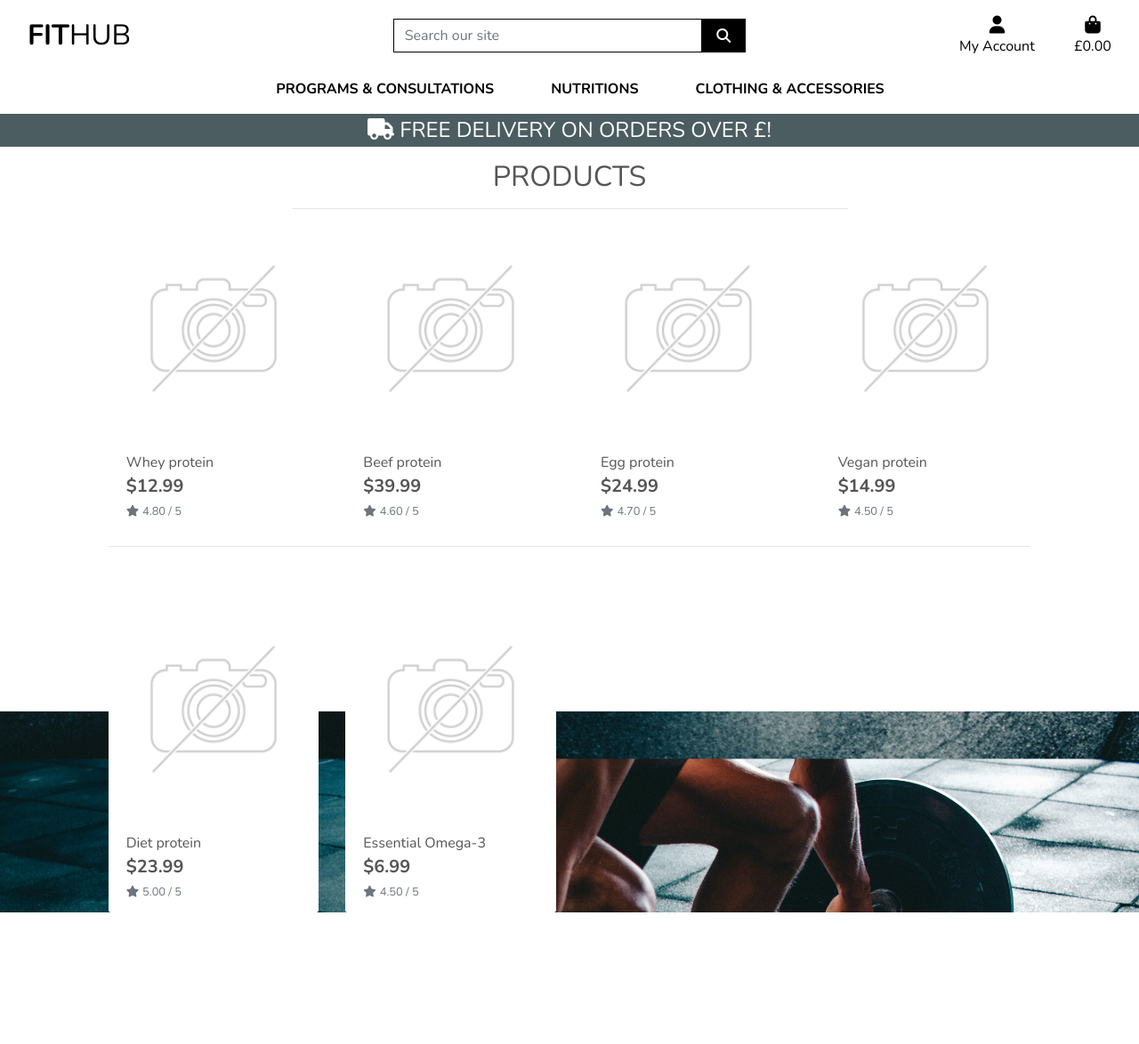
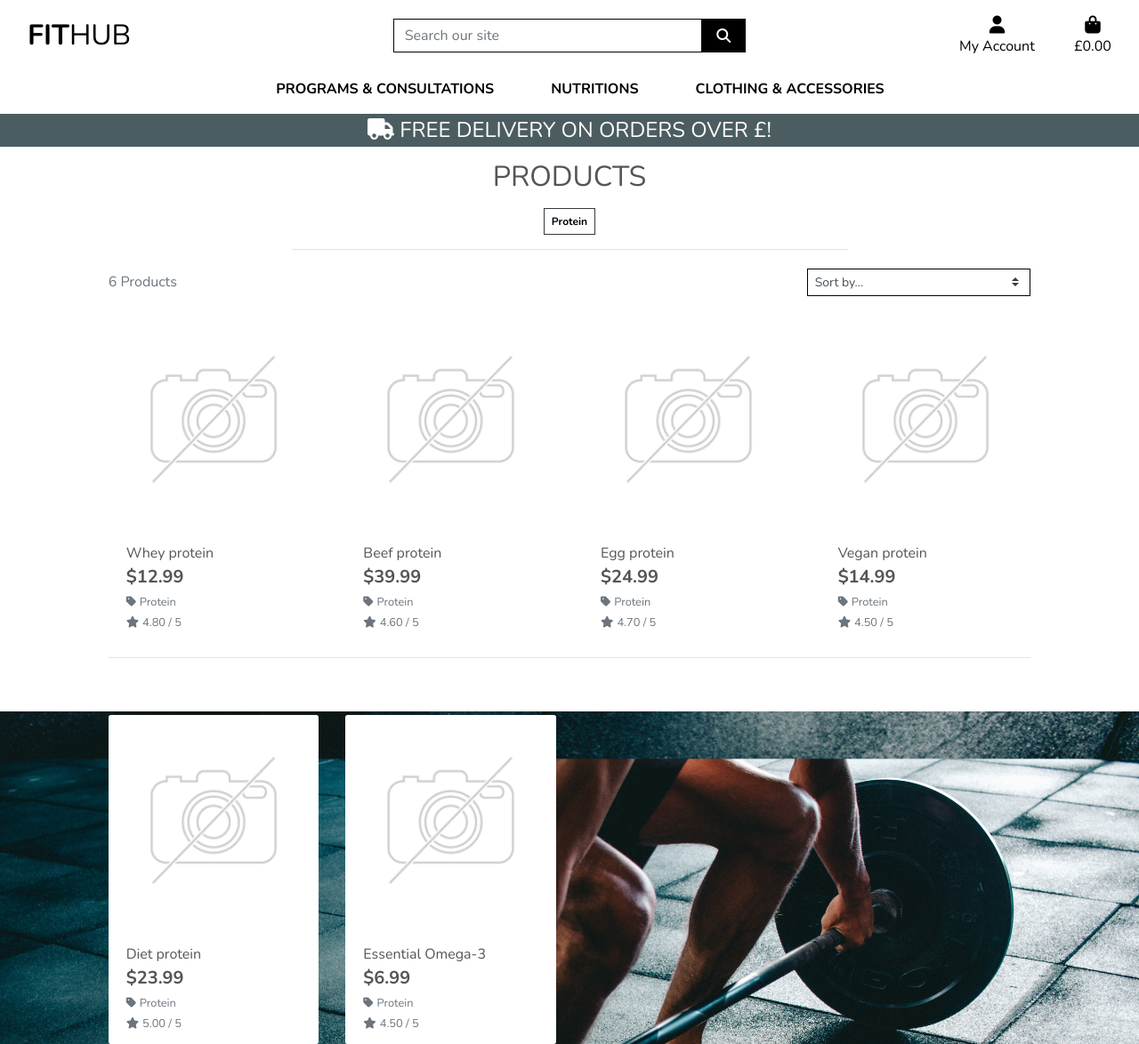
Before and after one commit to Leoney/fithub, a Django app: page /products/?category=protein in a window 1280 px wide. Shown: the whole page at 89% size. Before the commit the page ends 1026 px from the top, so only its background shows below. Run offline with Django 3.2, Linux system fonts and the light colour scheme; data comes from the database, SQL or seed files in the repository; some libraries are stand-ins or nearby versions.

Commit message:
Added sorting and product counts to product page

```diff
--- a/products/templates/products/products.html
+++ b/products/templates/products/products.html
@@ -15,22 +15,48 @@
         <div class="row">
             <div class="col text-center mt-3">
                 <h2 class="logo-font">Products</h2>
+                {% for c in current_categories %}
+                    <a class="category-badge text-decoration-none" href="{% url 'products' %}?category={{ c.name }}">
+                        <span class="p-2 mt-2 badge badge-white text-black rounded-0 border border-dark">{{ c.friendly_name }}</span>
+                    </a>
+                {% endfor %}
                 <hr class="w-50 mb-1">
             </div>
         </div>
         <div class="row">
             <div class="product-container col-10 offset-1">
-                <div class="row mt-1 mb-2"></div>
+                <div class="row mt-1 mb-2">
+                    <div class="col-12 col-md-6 my-auto order-md-last d-flex justify-content-center justify-content-md-end">
+                        <div class="sort-select-wrapper w-50">
+                            <select id="sort-selector" class="custom-select custom-select-sm rounded-0 border border-{% if current_sorting != 'None_None' %}info{% else %}black{% endif %}">
+                                <option value="reset" {% if current_sorting == 'None_None' %}selected{% endif %}>Sort by...</option>
+                                <option value="price_asc" {% if current_sorting == 'price_asc' %}selected{% endif %}>Price (low to high)</option>
+                                <option value="price_desc" {% if current_sorting == 'price_desc' %}selected{% endif %}>Price (high to low)</option>
+                                <option value="rating_asc" {% if current_sorting == 'rating_asc' %}selected{% endif %}>Rating (low to high)</option>
+                                <option value="rating_desc" {% if current_sorting == 'rating_desc' %}selected{% endif %}>Rating (high to low)</option>
+                                <option value="name_asc" {% if current_sorting == 'name_asc' %}selected{% endif %}>Name (A-Z)</option>
+                                <option value="name_desc" {% if current_sorting == 'name_desc' %}selected{% endif %}>Name (Z-A)</option>
+                                <option value="category_asc" {% if current_sorting == 'category_asc' %}selected{% endif %}>Category (A-Z)</option>
+                                <option value="category_desc" {% if current_sorting == 'category_desc' %}selected{% endif %}>Category (Z-A)</option>
+                            </select>
+                        </div>
+                    </div>
+                    <div class="col-12 col-md-6 order-md-first">
+                        <p class="text-muted mt-3 text-center text-md-left">
+                            {{ products|length }} Products{% if search_term %} found for <strong>"{{ search_term }}"</strong>{% endif %}
+                        </p>
+                    </div>
+                </div>
                 <div class="row">
                     {% for product in products %}
                         <div class="col-sm-6 col-md-6 col-lg-4 col-xl-3">
                             <div class="card h-100 border-0">
                                 {% if product.image %}
-                                <a href="">
+                                <a href="{% url 'product_detail' product.id %}">
                                     <img class="card-img-top img-fluid" src="{{ product.image.url }}" alt="{{ product.name }}">
                                 </a>
                                 {% else %}
-                                <a href="">
+                                <a href="{% url 'product_detail' product.id %}">
                                     <img class="card-img-top img-fluid" src="{{ MEDIA_URL }}noimage.png" alt="{{ product.name }}">
                                 </a>
                                 {% endif %}
@@ -41,6 +67,13 @@
                                     <div class="row">
                                         <div class="col">
                                             <p class="lead mb-0 text-left font-weight-bold">${{ product.price }}</p>
+                                            {% if product.category %}
+                                            <p class="small mt-1 mb-0">
+                                                <a class="text-muted" href="{% url 'products' %}?category={{ product.category.name }}">
+                                                    <i class="fas fa-tag mr-1"></i>{{ product.category.friendly_name }}
+                                                </a>
+                                            </p>
+                                            {% endif %}
                                             {% if product.rating %}
                                                 <small class="text-muted"><i class="fas fa-star mr-1"></i>{{ product.rating }} / 5</small>
                                             {% else %}
--- a/products/views.py
+++ b/products/views.py
@@ -11,8 +11,24 @@ def all_products(request):
     products = Product.objects.all()
     query = None
     categories = None
+    sort = None
+    direction = None
 
     if request.GET:
+        if 'sort' in request.GET:
+            sortkey = request.GET['sort']
+            sort = sortkey
+            if sortkey == 'name':
+                sortkey = 'lower_name'
+                products = products.annotate(lower_name=Lower('name'))
+            if sortkey == 'category':
+                sortkey = 'category__name'
+            if 'direction' in request.GET:
+                direction = request.GET['direction']
+                if direction == 'desc':
+                    sortkey = f'-{sortkey}'
+            products = products.order_by(sortkey)
+
         if 'category' in request.GET:
             categories = request.GET['category'].split(',')
             products = products.filter(category__name__in=categories)
@@ -27,10 +43,13 @@ def all_products(request):
             queries = Q(name__icontains=query) | Q(description__icontains=query)
             products = products.filter(queries)
 
+    current_sorting = f'{sort}_{direction}'
+
     context = {
         'products': products,
         'search_term': query,
         'current_categories': categories,
+        'current_sorting': current_sorting,
     }
 
     return render(request, 'products/products.html', context)
--- a/static/css/base.css
+++ b/static/css/base.css
@@ -66,6 +66,11 @@ body {
 	z-index: -1;
 }
 
+a.category-badge > span.badge:hover {
+    background: #212529 !important;
+    color: #fff !important;
+}
+
 /* --------------------------------Home Page */
 .delivery-banner{
     background-color:rgba(30, 53, 57, 0.8);
```
Also changed, not shown: products/templates/products/product_detail.html (+7 -0 lines).
